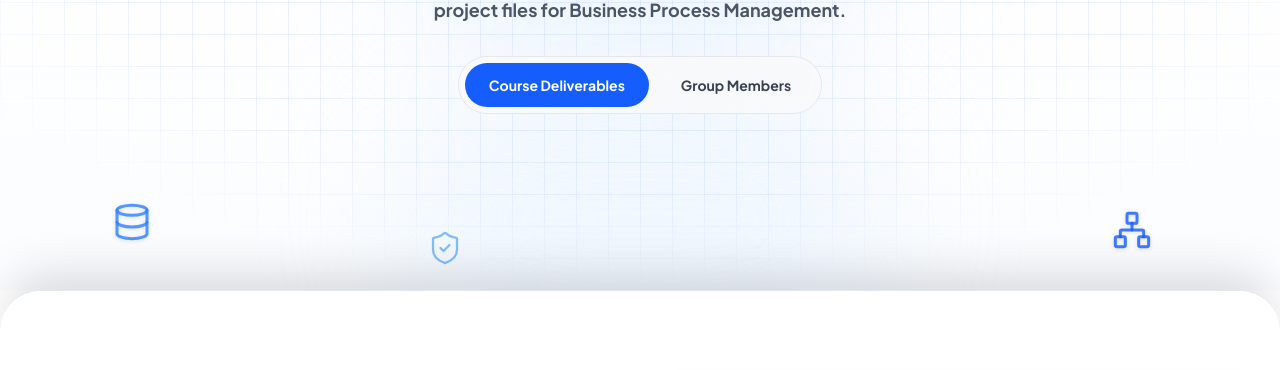
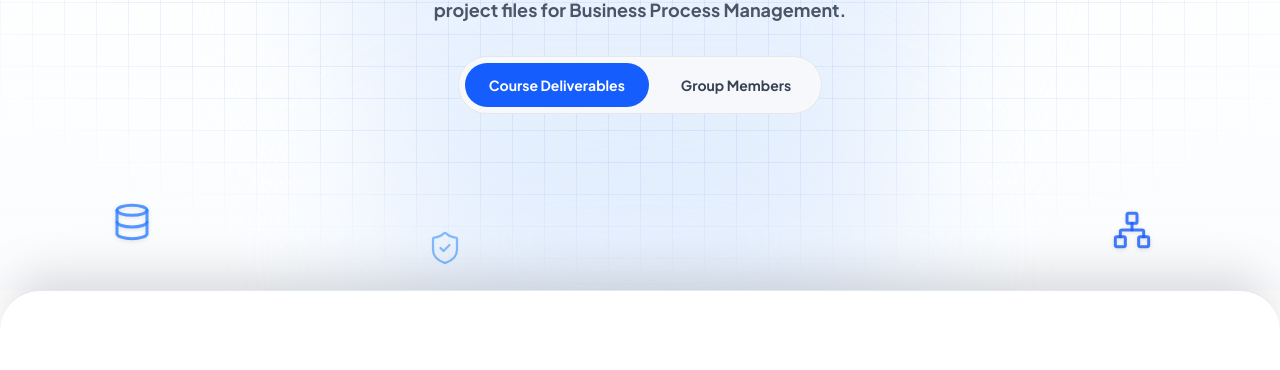
Before and after one commit to khenzxc/IS-302-Portfolio, a React (Vite) app: page / in a window 1280 px wide. Shown: the part 536-906 px from the top of the page. Built offline with nearby package versions, Linux system fonts and the light colour scheme.

Commit message:
add blue glow hero section

```diff
--- a/src/components/Hero.jsx
+++ b/src/components/Hero.jsx
@@ -13,9 +13,13 @@ export default function Hero() {
             }}
             className="sticky top-16 z-0 overflow-hidden min-h-[calc(100vh-4rem)] flex flex-col justify-center items-center py-12 bg-gradient-to-b from-blue-50/50 via-white to-blue-50/30 text-gray-900 transition-transform duration-75 ease-out will-change-transform relative"
         >
-            {/* Soft Ambient Radial Blue Glows (Top/Middle & Bottom) */}
-            <div className="absolute top-1/3 left-1/2 -translate-x-1/2 -translate-y-1/2 w-[600px] h-[600px] bg-blue-100/40 rounded-full blur-3xl pointer-events-none z-0" />
-            <div className="absolute -bottom-20 left-1/2 -translate-x-1/2 w-[500px] h-[300px] bg-blue-100/30 rounded-full blur-3xl pointer-events-none z-0" />
+            {/* ================= VISIBLE AMBIENT BLUE GLOWS ================= */}
+
+            {/* 1. Top/Center Primary Glow (Responsive Width/Height) */}
+            <div className="absolute top-1/2 left-1/2 -translate-x-1/2 -translate-y-1/2 w-[85vw] max-w-[650px] h-[85vw] max-h-[650px] bg-blue-200/50 sm:bg-blue-100/60 rounded-full blur-3xl pointer-events-none z-0" />
+
+            {/* 2. Bottom Secondary Glow (Adjusted Position per Screen Size) */}
+            <div className="absolute bottom-0 left-1/2 -translate-x-1/2 translate-y-1/3 w-[90vw] max-w-[550px] h-[40vw] max-h-[300px] bg-blue-200/40 sm:bg-blue-100/50 rounded-full blur-3xl pointer-events-none z-0" />
 
             {/* Subtle Blue Grid Lines Background */}
             <div className="absolute inset-0 bg-[linear-gradient(to_right,#2563eb15_1px,transparent_1px),linear-gradient(to_bottom,#2563eb15_1px,transparent_1px)] bg-[size:32px_32px] [mask-image:radial-gradient(ellipse_60%_50%_at_50%_50%,#000_70%,transparent_100%)] pointer-events-none" />
```
